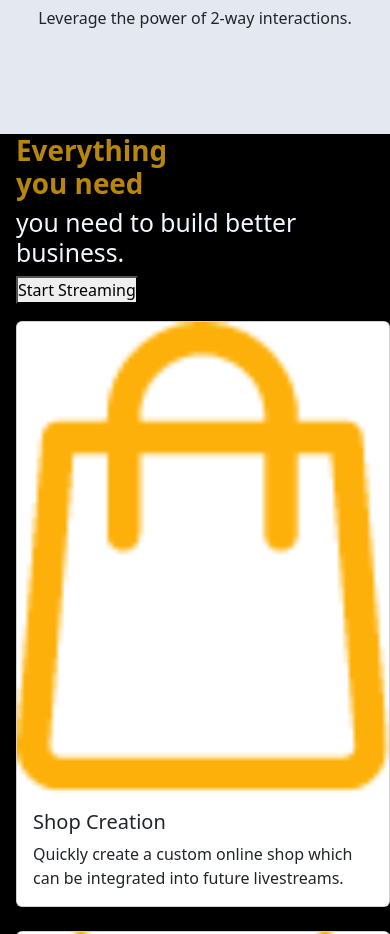
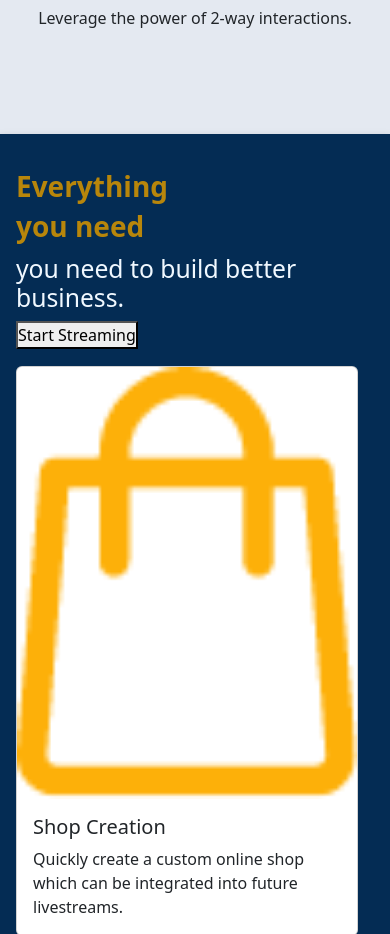
Before and after one commit to Hamzashafi/React-Front-end, a React (Create React App) app: page / in a window 390 px wide. Shown: the part 1604-2538 px from the top of the page. Built offline with nearby package versions, Linux system fonts and the light colour scheme.

Commit message:
new lines

```diff
--- a/src/container/whatGPT3/whatGPT3.css
+++ b/src/container/whatGPT3/whatGPT3.css
@@ -1,5 +1,26 @@
 .section__header__margin{
-    background-color: black;
+    display: flex;
+    flex-direction: column;
+
+    padding: 2rem;
+    background: var(--color-footer);
+
+    /* ff 3.6+ */
+    background:-moz-radial-gradient(circle at 30% -100%, #042c54 25%, rgba(4, 44, 84, 1) 85%, rgba(27, 120, 222, 1) 100%);
+
+    /* safari 5.1+,chrome 10+ */
+    background:-webkit-radial-gradient(circle at 30% -100%, #042c54 25%, rgba(4, 44, 84, 1) 85%, rgba(27, 120, 222, 1) 100%);
+
+    /* opera 11.10+ */
+    background:-o-radial-gradient(circle at 30% -100%, #042c54 25%, rgba(4, 44, 84, 1) 85%, rgba(27, 120, 222, 1) 100%);
+
+    /* ie 10+ */
+    background:-ms-radial-gradient(circle at 30% -100%, #042c54 25%, rgba(4, 44, 84, 1) 85%, rgba(27, 120, 222, 1) 100%);
+
+    /* global 92%+ browsers support */
+    background:radial-gradient(circle at 30% -100%, #042c54 25%, rgba(4, 44, 84, 1) 85%, rgba(27, 120, 222, 1) 100%);
+
+    filter: drop-shadow(0px 4px 4px rgba(0, 0, 0, 0.25));
 }
 .section__header__margin,
 .header.content h1{
@@ -24,3 +45,48 @@ opacity: 1;
  .container__box{
     display: flex;
  }
+ .container__box .image1{
+    width: 80%;
+    height: 80%;
+    object-fit: cover;
+    border-radius: 10px;
+    box-shadow: 0 0 10px #000;
+    transition: all 0.3s ease-in-out;
+ }
+
+ @media screen and (max-width: 850px) {
+    .section__header__margin {
+        flex-direction: column;
+        align-items: flex-start;
+        margin-bottom: 0rem;
+    }
+
+    .section__header__margin h1 h2 {
+        margin-top: 1rem;
+    }
+}
+
+@media screen and (max-width: 650px) {
+    /* Customizing feature component as per needs */
+    .section__header__margin .header.content {
+        flex-direction: column;
+    }
+
+    /* Customizing feature component as per needs */
+    .section__header__margin .header.content {
+        margin-top: 0.5rem;
+    }
+
+    .section__header__margin h1 {
+        font-size: 28px;
+        line-height: 40px;
+    }
+}
+
+@media screen and (max-width: 350px) {
+    /* Customizing feature component as per needs */
+    .section__header__margin .header.content {
+        margin: 1rem 0;
+        min-width: 100%;
+    }
+}
```
Also changed, not shown: src/assets/Untitled-2.pnge.png (added), src/assets/home_01-1.png (added), src/container/whatGPT3/WhatGPT3.jsx (line endings or trailing spaces).
